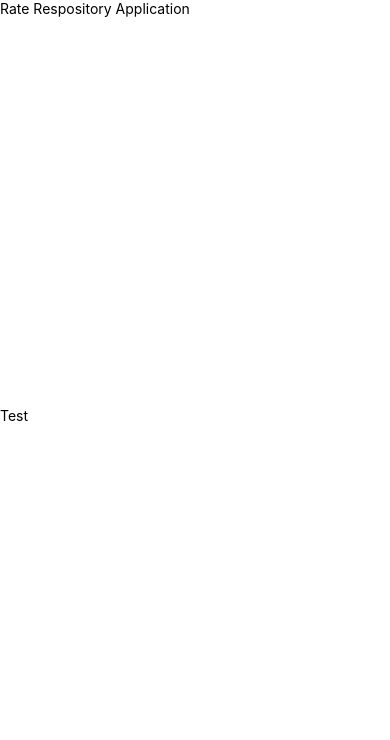
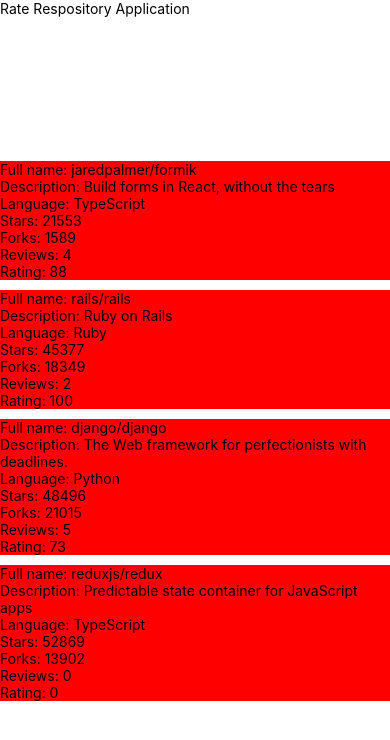
Before and after one commit to alaaamady/rate-repository-app, a React Native app: screen / in a window 390 px wide. Shown: the top 740 px of the page. Built offline with nearby package versions, Linux system fonts and the light colour scheme.

Commit message:
fix repository item not showing

```diff
--- a/src/components/Main.jsx
+++ b/src/components/Main.jsx
@@ -16,7 +16,6 @@
       <View style={styles.container}>
         <Text>Rate Respository Application</Text>
       </View>
-      <Text>Test</Text>
       <RepositoryList />
     </>
   );
--- a/src/components/RepositoryItem.jsx
+++ b/src/components/RepositoryItem.jsx
@@ -1,22 +1,27 @@
-import { TouchableHighlight, View, Text } from "react-native";
+import { View, Text } from "react-native";
 
-const RepositoryItem = ({ item, index, separators }) => {
-  <TouchableHighlight
-    key={item.id}
-    onShowUnderlay={separators.highlight}
-    onHideUnderlay={separators.unhighlight}
-  >
+const RepositoryItem = ({ repository }) => {
+  const {
+    fullName,
+    description,
+    language,
+    forksCount,
+    stargazersCount,
+    ratingAverage,
+    reviewCount,
+  } = repository;
+
+  return (
     <View style={{ backgroundColor: "red" }}>
-      <Text>{index}</Text>
-      <Text>Full name: {item.fullName}</Text>
-      <Text>Description: {item.description}</Text>
-      <Text>Language: {item.language}</Text>
-      <Text>Stars: {item.stargazersCount}</Text>
-      <Text>Forks: {item.forksCount}</Text>
-      <Text>Reviews: {item.reviewCount}</Text>
-      <Text>Rating: {item.ratingAverage}</Text>
+      <Text>Full name: {fullName}</Text>
+      <Text>Description: {description}</Text>
+      <Text>Language: {language}</Text>
+      <Text>Stars: {stargazersCount}</Text>
+      <Text>Forks: {forksCount}</Text>
+      <Text>Reviews: {reviewCount}</Text>
+      <Text>Rating: {ratingAverage}</Text>
     </View>
-  </TouchableHighlight>;
+  );
 };
 
 export default RepositoryItem;
--- a/src/components/RepositoryList.jsx
+++ b/src/components/RepositoryList.jsx
@@ -58,8 +58,9 @@
   return (
     <FlatList
       data={repositories}
+      keyExtractor={({ id }) => id}
       ItemSeparatorComponent={ItemSeparator}
-      renderItem={RepositoryItem}
+      renderItem={({ item }) => <RepositoryItem repository={item} />}
     />
   );
 };
```
